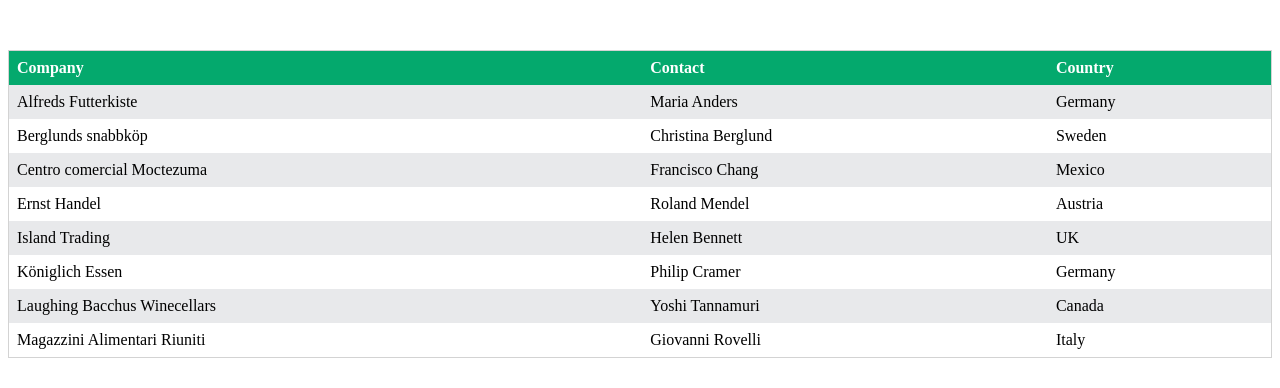
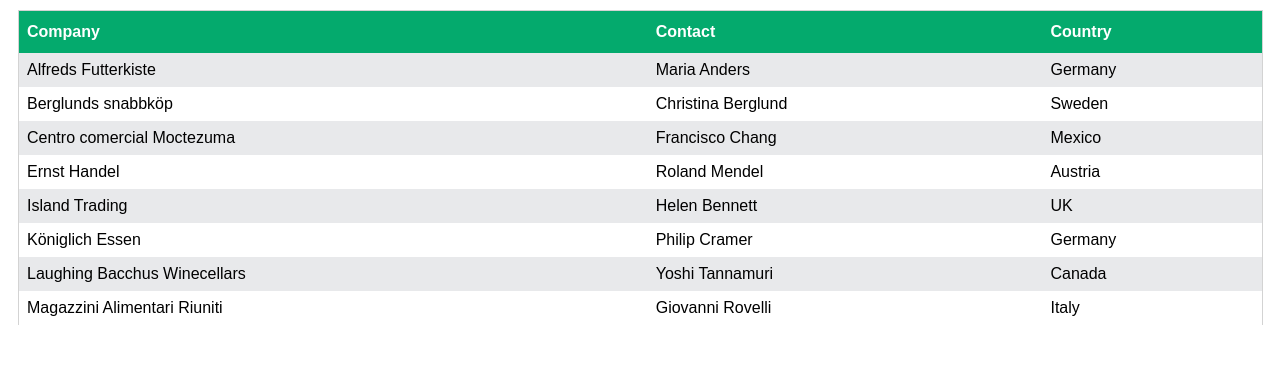
Before and after one commit to prasanna212003/MernAssignments, a plain HTML site: page CSSTask3.html in a window 1280 px wide. Drawn offline with Linux system fonts and the light colour scheme.

Commit message:
Update CSSTask3.html

```diff
--- a/CSSTask3.html
+++ b/CSSTask3.html
@@ -1,32 +1,41 @@
+
 <!DOCTYPE html>
-<html>
+<html lang="en">
   <head>
+    <meta charset="UTF-8" />
+    <meta name="viewport" content="width=device-width, initial-scale=1.0" />
+    <title>CSS TASK 3</title>
     <style>
-table {
+      #customers {
+        font-family: Arial, Helvetica, sans-serif;
         border-collapse: collapse;
-    width: 100%;
+        width: 98.5%;
+        margin: 10px;
+        border-top: 1px solid lightgray;
+        border-left: 1px solid lightgray;
+        border-right: 1px solid lightgray;
       }
 
-th, td {
-    text-align: left;
+      #customers td,
+      #customers th {
         padding: 8px;
       }
 
-tr:nth-child(even){background-color: #E8E9EB;}
+      #customers tr:nth-child(even) {
+        background-color: #E8E9EB;
+      }
 
-th {
-    background-color: #04A96D;
+      #customers th {
+        padding-top: 12px;
+        padding-bottom: 12px;
+        text-align: left;
+        background-color: #04aa6d;
         color: white;
-}
-  table{
-            border: 1px solid;
-            border-color:lightgrey;
-            margin-top: 50px;
       }
     </style>
   </head>
   <body>
-<table>
+    <table id="customers">
       <tr>
         <th>Company</th>
         <th>Contact</th>
@@ -73,8 +82,6 @@ th {
         <td>Italy</td>
       </tr>
 
-
     </table>
-
   </body>
 </html>
```
Lines whose indentation alone changed are shown as unchanged.
